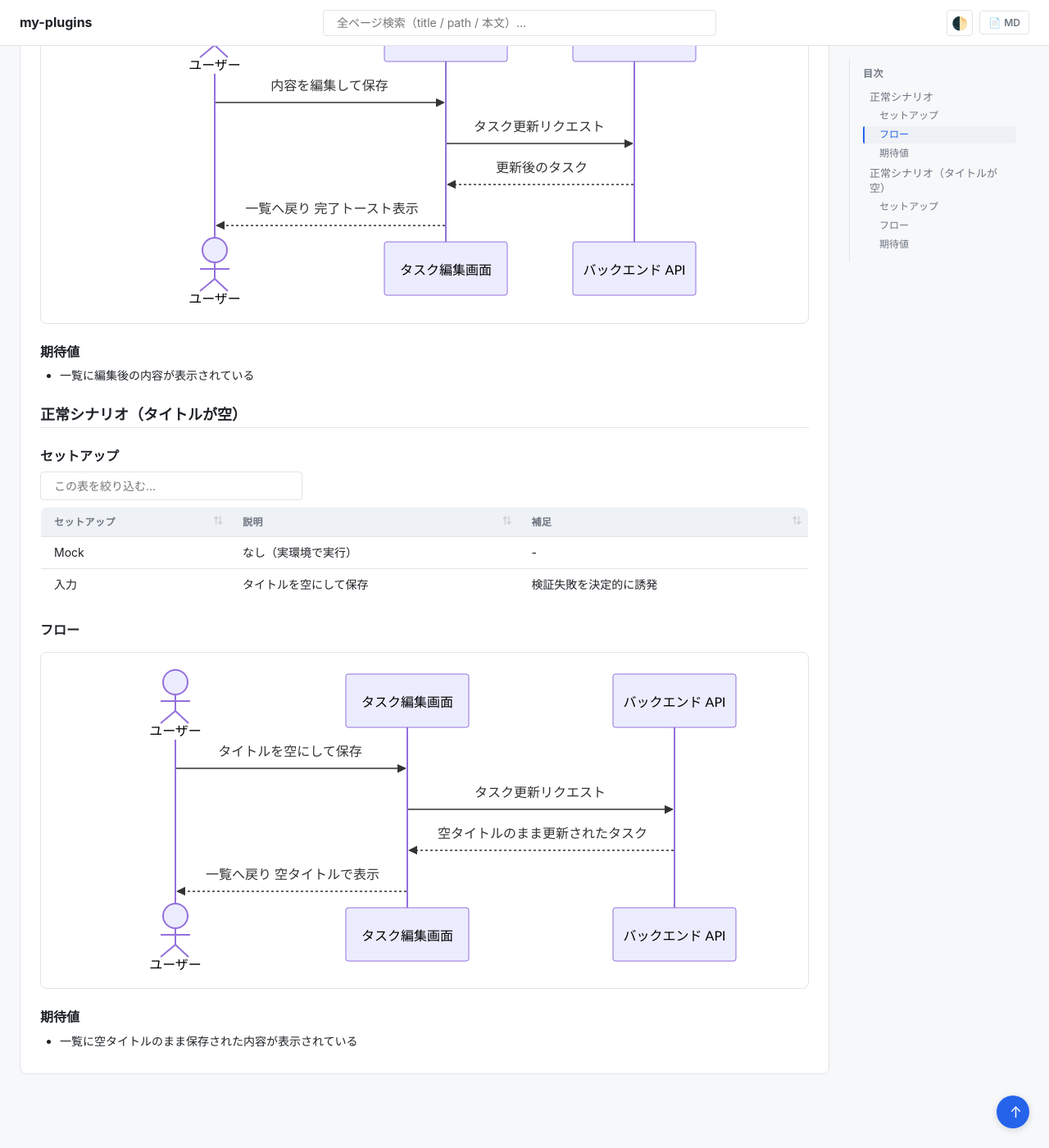
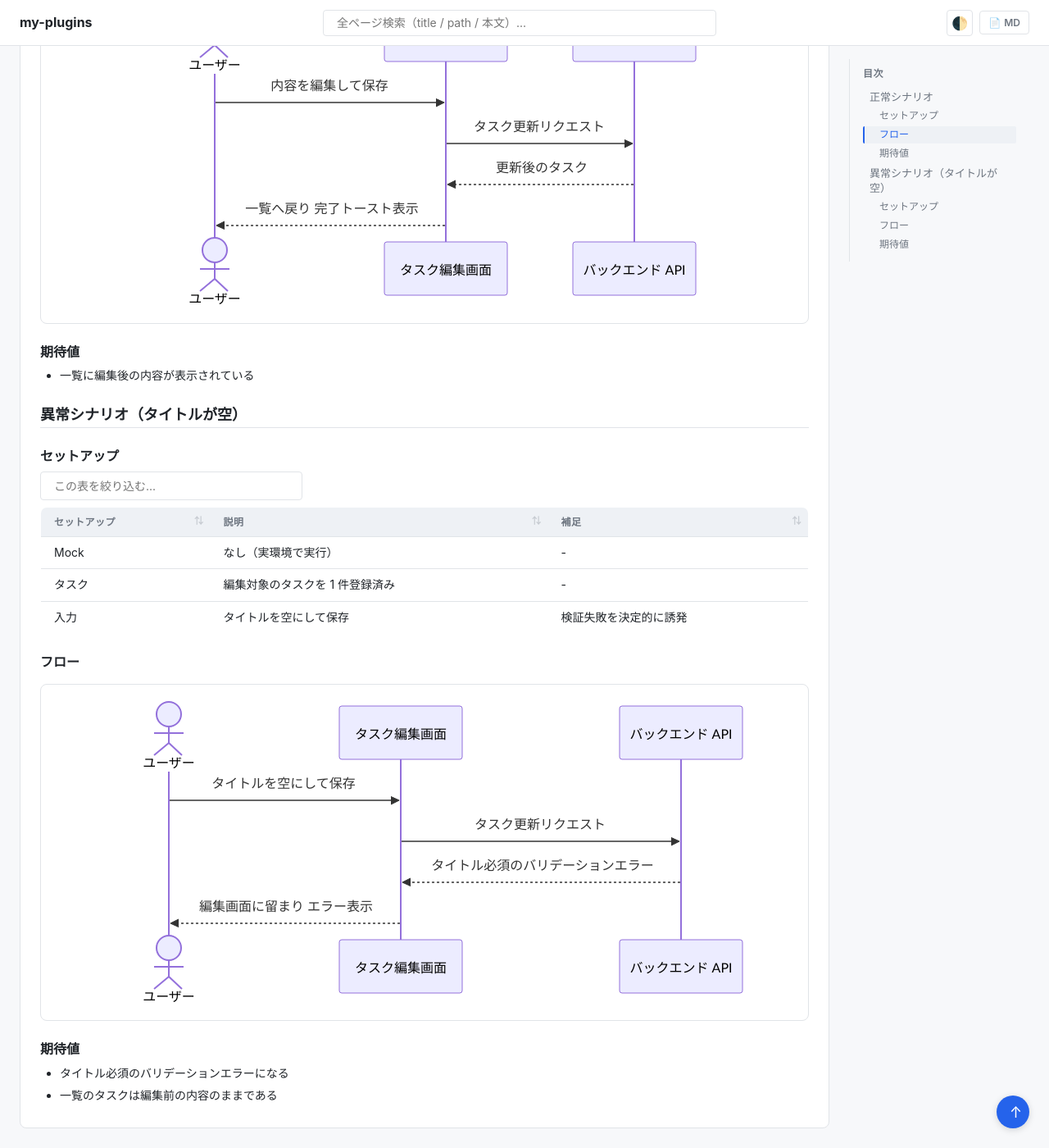
Before and after one commit to shuhei1101/ai-monitor-e2e, a Jekyll site: the page built from docs/wiki/設計図/シナリオ/単一ユースケース/タスク編集.md, in a window 1280 px wide and 1400 px high, scrolled down 545 px. Shown: the whole window at 82% size. Built offline with Jekyll 4.4.1, drawn with Linux system fonts in a browser that asks for light colours; our own code applies the rules of GitHub Pages for plain Markdown files.

Commit message:
タスク編集単一シナリオのタイトル空ケースを異常シナリオへ修正

````diff
--- a/docs/wiki/設計図/シナリオ/単一ユースケース/タスク編集.md
+++ b/docs/wiki/設計図/シナリオ/単一ユースケース/タスク編集.md
@@ -33,13 +33,14 @@ sequenceDiagram
 
 - 一覧に編集後の内容が表示されている
 
-## 正常シナリオ（タイトルが空）
+## 異常シナリオ（タイトルが空）
 
 ### セットアップ
 
 | セットアップ | 説明 | 補足 |
 | --- | --- | --- |
 | Mock | なし（実環境で実行） | - |
+| タスク | 編集対象のタスクを 1 件登録済み | - |
 | 入力 | タイトルを空にして保存 | 検証失敗を決定的に誘発 |
 
 ### フロー
@@ -52,10 +53,11 @@ sequenceDiagram
 
   U->>FE: タイトルを空にして保存
   FE->>BE: タスク更新リクエスト
-  BE-->>FE: 空タイトルのまま更新されたタスク
-  FE-->>U: 一覧へ戻り 空タイトルで表示
+  BE-->>FE: タイトル必須のバリデーションエラー
+  FE-->>U: 編集画面に留まり エラー表示
 ```
 
 ### 期待値
 
-- 一覧に空タイトルのまま保存された内容が表示されている
+- タイトル必須のバリデーションエラーになる
+- 一覧のタスクは編集前の内容のままである
````
